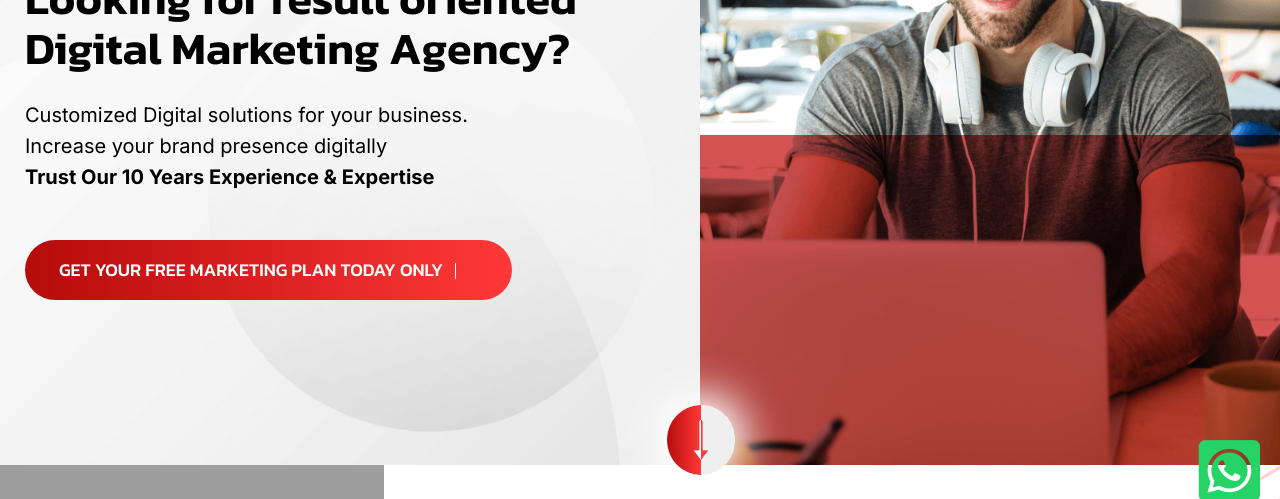
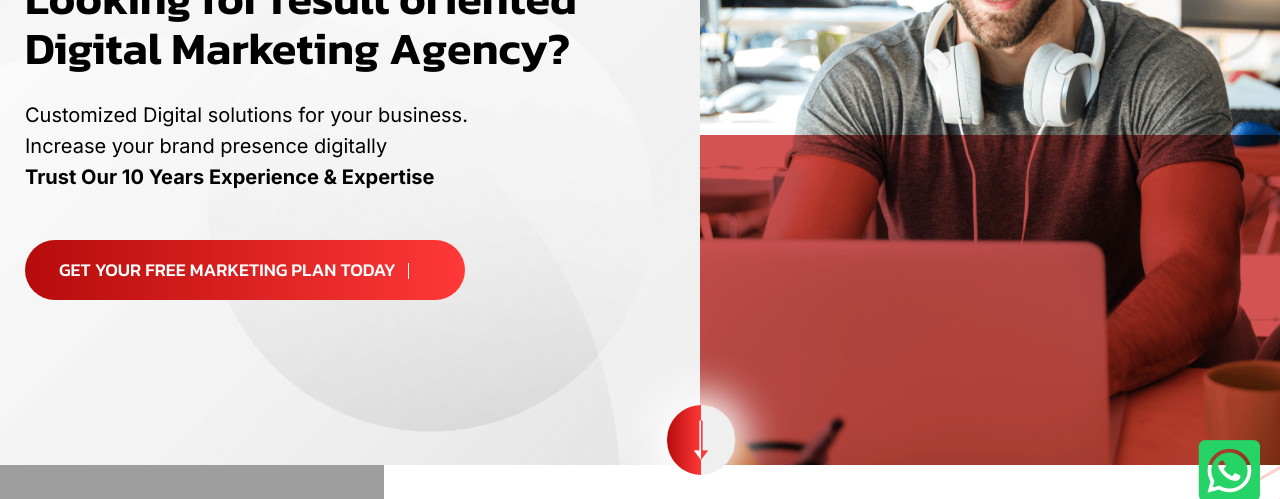
Before and after one commit to thiyagasivam/thiyagidigital.com, a PHP site: page / in a window 1280 px wide. Shown: the part 273-772 px from the top of the page. Run offline with PHP 8.4, Linux system fonts and the light colour scheme; some web fonts are replaced; grey boxes are pictures that could not be loaded.

Commit message:
Update CTA button text for clarity

```diff
--- a/index.php
+++ b/index.php
@@ -62,7 +62,7 @@ include 'header.php';
                                         <!-- CTA Button -->
                                         <div class="hero-2-btn-wrap" data-animation="flipInX" data-duration="1s" data-delay="1s">
                                             <a class="hpt-btn-3" href="contact.php">
-                                                GET YOUR FREE MARKETING PLAN TODAY Only
+                                                GET YOUR FREE MARKETING PLAN TODAY
                                                 <span class="icon"><i class="fal fa-chevron-double-right"></i></span>
                                             </a>
                                         </div>
```
